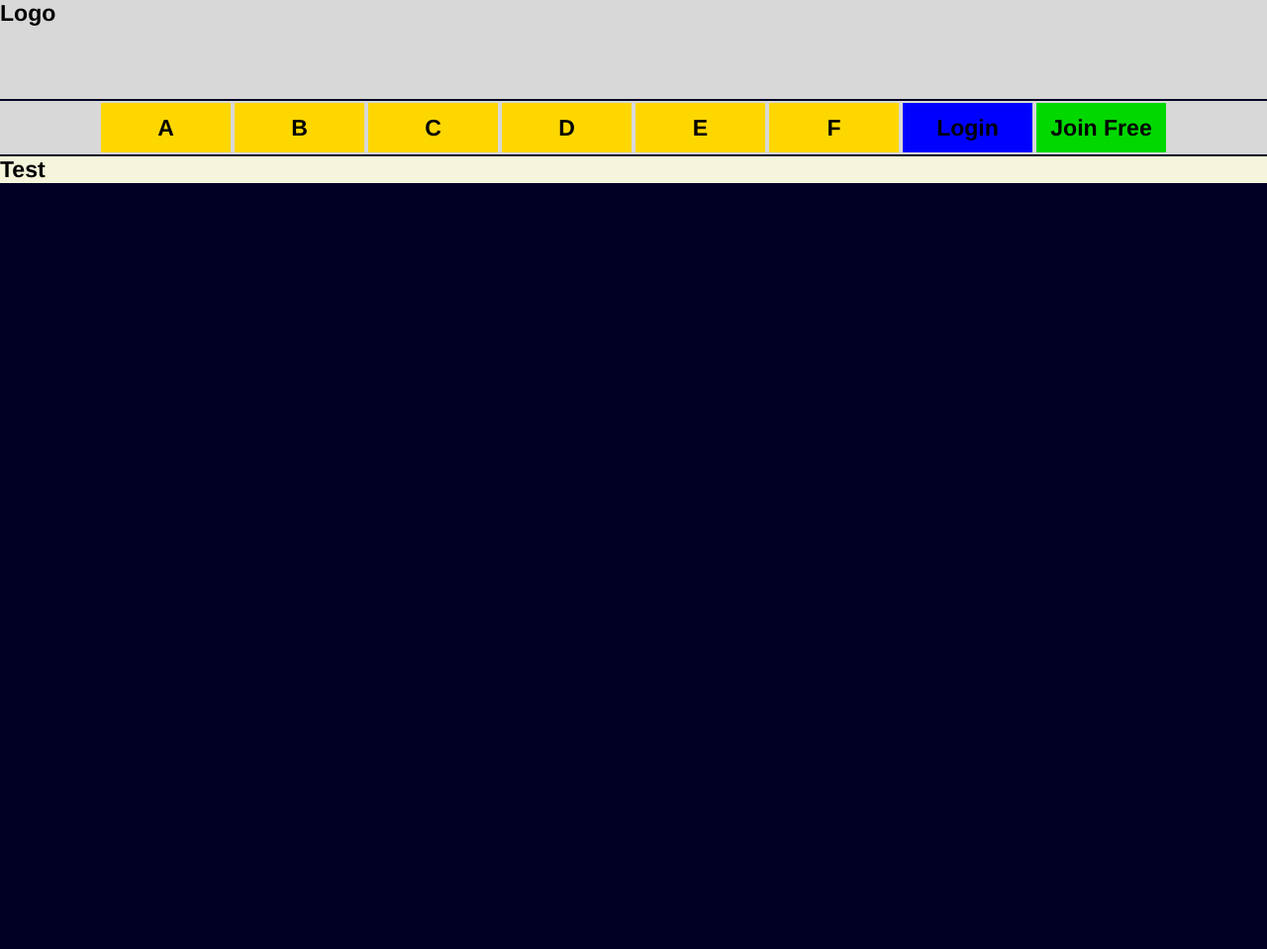
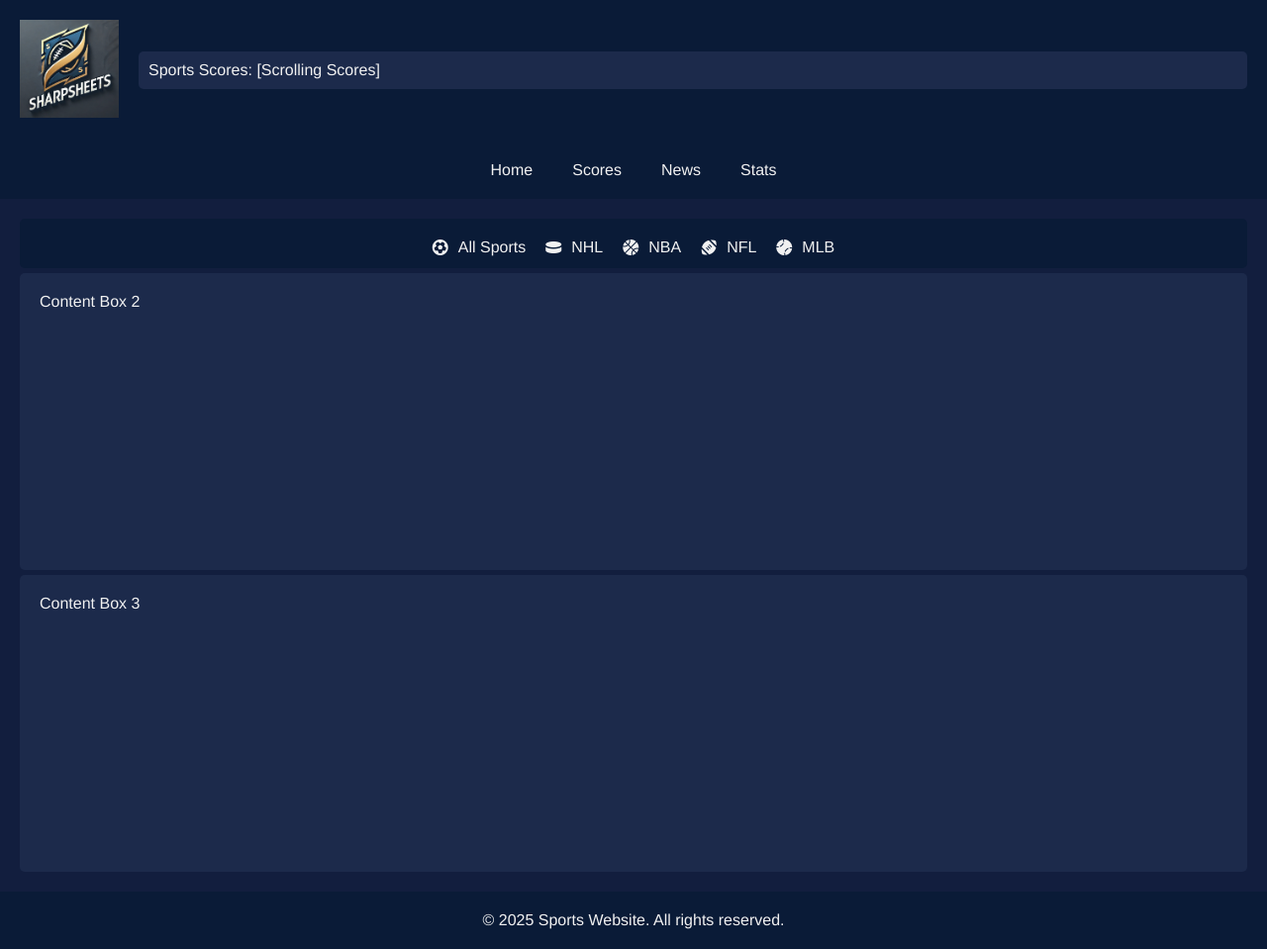
Before and after one commit to JayKon17/SharpSheet, a plain HTML site: page index.html in a window 1280 px wide. Shown: the whole page at 99% size. Before the commit the page ends 800 px from the top, so only its background shows below. Drawn offline with Linux system fonts and the light colour scheme; a web font is replaced by a local one.

Commit message:
Massive Overhaul

```diff
--- /dev/null
+++ b/css/style.css
@@ -0,0 +1,138 @@
+/* Basic Reset */
+* {
+  margin: 0;
+  padding: 0;
+  box-sizing: border-box;
+}
+
+body {
+  font-family: 'Helvetica', sans-serif;
+  background-color: #121e3e; /* Dark Blue */
+  color: #f1f1f1; /* Light Font Color */
+}
+
+header {
+  display: flex;
+  align-items: center;
+  padding: 20px;
+  background-color: #0a1b37; /* Darker Blue */
+}
+
+.logo {
+  flex: 0 0 auto;
+  margin-right: 20px;
+}
+
+.sports-scores {
+  flex: 1;
+  overflow-x: auto;
+  white-space: nowrap;
+  background-color: #1c2a4b; /* Slightly lighter blue */
+  padding: 10px;
+  border-radius: 5px;
+}
+
+nav {
+  background-color: #0a1b37;
+  padding: 10px 0;
+  text-align: center;
+}
+
+nav ul {
+  list-style-type: none;
+  display: flex;
+  justify-content: center;
+}
+
+nav ul li {
+  padding: 10px 20px;
+  position: relative;
+}
+
+nav ul li:hover {
+  background-color: #1c2a4b; /* Light blue on hover */
+  cursor: pointer;
+}
+
+nav ul li:hover .submenu {
+  display: block;
+}
+
+.submenu {
+  display: none;
+  position: absolute;
+  top: 100%;
+  left: 0;
+  background-color: #1c2a4b;
+  padding: 10px;
+  list-style-type: none;
+}
+
+.submenu li {
+  padding: 5px 15px;
+}
+
+main {
+  padding: 20px;
+  display: flex;
+  flex-direction: column;
+  gap: 20px;
+}
+
+.content-row {
+  display: flex;
+  flex-direction: column; /* Stack boxes in rows */
+  gap: 5px;
+}
+
+.content-box {
+  background-color: #1c2a4b;
+  padding: 20px;
+  border-radius: 5px;
+  height: 300px; /* Fixed height */
+  width: 100%;
+  box-sizing: border-box;
+  align-items: center;
+}
+
+.content-1 {
+  background-color: #0a1b37; /* Dark background for content box 1 */
+  height: 50px;
+}
+
+.sports-links {
+  list-style-type: none;
+  padding: 0;
+  display: flex; /* Display items horizontally */
+  justify-content: center; /* Center links horizontally */
+  align-items: center; /* Align items vertically */
+  gap: 20px; /* Space between items */
+}
+
+.sports-links li {
+  display: flex;
+  align-items: center;
+}
+
+.sports-links a {
+  color: #f1f1f1;
+  text-decoration: none;
+  font-size: 16px;
+  display: flex;
+  align-items: center;
+}
+
+.sports-links a i {
+  margin-right: 10px; /* Space between icon and text */
+}
+
+.sports-links a:hover {
+  color: #1c2a4b; /* Hover color */
+}
+
+footer {
+  background-color: #0a1b37;
+  padding: 20px;
+  text-align: center;
+  color: #f1f1f1;
+}
--- a/css/styles.css
+++ /dev/null
@@ -1,62 +0,0 @@
-html, body {
-  margin: 0;
-  padding: 0;
-  background-color: rgb(0, 0, 37);
-  font-family: Helvetica, sans-serif;
-  font-weight: 600;
-  font-size: 120%;
-  width: 100%;
-  height: 100vh;
-  overflow-x: hidden; /* Prevents horizontal scrolling if any element overflows */
-}
-
-.title-bar{
-  background-color: rgb(216, 216, 216);
-  height: 100px;
-  margin-bottom: 2px;
-  margin-left: 0px;
-  margin-right: 0px;
-  display: flex;
-  flex-direction: row;
-  justify-content: flex-start;
-}
-.nav-main{
-  background-color: rgb(216, 216, 216);
-  margin-left: 0px;
-  margin-right: 0px;
-  display: flex;
-  flex-direction: row;
-  justify-content: flex-start;
-}
-
-.initial-spacer{
-  margin-right: 100px;
-}
-
-.menu-item{
-  display: flex;
-  width: 150px;
-  height: 50px;
-  align-items: center;
-  justify-content: center;
-  background: gold;
-  margin: 2px;
-}
-
-.spacer {
-  flex-grow: 1; /* Pushes everything after it to the right */
-}
-
-.login{
-  background: blue;
-}
-
-.join{
-  background: rgb(0, 216, 0);
-}
-
-.main-container{
-  margin-top: 2px;
-  min-height: 100vh - 100px;
-  background-color: beige;
-}
--- a/index.html
+++ b/index.html
@@ -1,28 +1,61 @@
 <!DOCTYPE html>
 <html lang="en">
 <head>
-    <meta charset="UTF-8">
-    <meta name="viewport" content="width=device-width, initial-scale=1.0">
-    <link rel="stylesheet" href="css/styles.css">
-    <link rel="preconnect" href="https://fonts.gstatic.com">
-    <title>SharpSheets</title>
+  <meta charset="UTF-8">
+  <meta name="viewport" content="width=device-width, initial-scale=1.0">
+  <title>Sports Website</title>
+  <link href="https://fonts.googleapis.com/css2?family=Helvetica:wght@400;700&display=swap" rel="stylesheet">
+  <link rel="stylesheet" href="css/style.css"> <!-- Link to the external CSS file -->
+  <!-- Include Font Awesome for icons -->
+  <link href="https://cdnjs.cloudflare.com/ajax/libs/font-awesome/6.0.0-beta3/css/all.min.css" rel="stylesheet">
 </head>
 <body>
-    <div class="title-bar">Logo</div>
-    <div class="nav-main">
-        <div class="initial-spacer"></div>
-        <div class="menu-item">A</div>
-        <div class="menu-item">B</div>
-        <div class="menu-item">C</div>
-        <div class="menu-item">D</div>
-        <div class="menu-item">E</div>
-        <div class="menu-item">F</div>
-        <div class="spacer"></div>
-        <div class="menu-item login">Login</div>
-        <div class="menu-item join">Join Free</div>
-        <div class="initial-spacer"></div>
+  <header>
+    <div class="logo">
+      <img src="assets/logo.jpg" alt="Logo" width="100"> <!-- Updated logo path -->
     </div>
+    <div class="sports-scores">
+      <!-- Placeholder for scrollable sports scores module -->
+      <p>Sports Scores: [Scrolling Scores]</p>
+    </div>
+  </header>
 
-    <div class="main-container">Test</div>
+  <nav>
+    <ul>
+      <li>Home</li>
+      <li>Scores
+        <ul class="submenu">
+          <li>NBA</li>
+          <li>MLB</li>
+          <li>NFL</li>
+          <li>NHL</li>
+        </ul>
+      </li>
+      <li>News</li>
+      <li>Stats</li>
+    </ul>
+  </nav>
+
+  <main>
+    <div class="content-row">
+      <div class="content-box content-1">
+        <ul class="sports-links">
+            <li><a href="#"><i class="fas fa-soccer-ball"></i> All Sports</a></li> <!-- Multiple sports icon -->
+            <li><a href="#"><i class="fas fa-hockey-puck"></i> NHL</a></li>
+            <li><a href="#"><i class="fas fa-basketball-ball"></i> NBA</a></li>
+            <li><a href="#"><i class="fas fa-football-ball"></i> NFL</a></li>
+            <li><a href="#"><i class="fas fa-baseball-ball"></i> MLB</a></li>
+
+        </ul>
+      </div>
+      <div class="content-box">Content Box 2</div>
+      <div class="content-box">Content Box 3</div>
+    </div>
+    <!-- Additional rows can be added as needed -->
+  </main>
+
+  <footer>
+    <p>&copy; 2025 Sports Website. All rights reserved.</p>
+  </footer>
 </body>
 </html>
```
Also changed, not shown: assets/logo.jpg (added), 1 other file.
